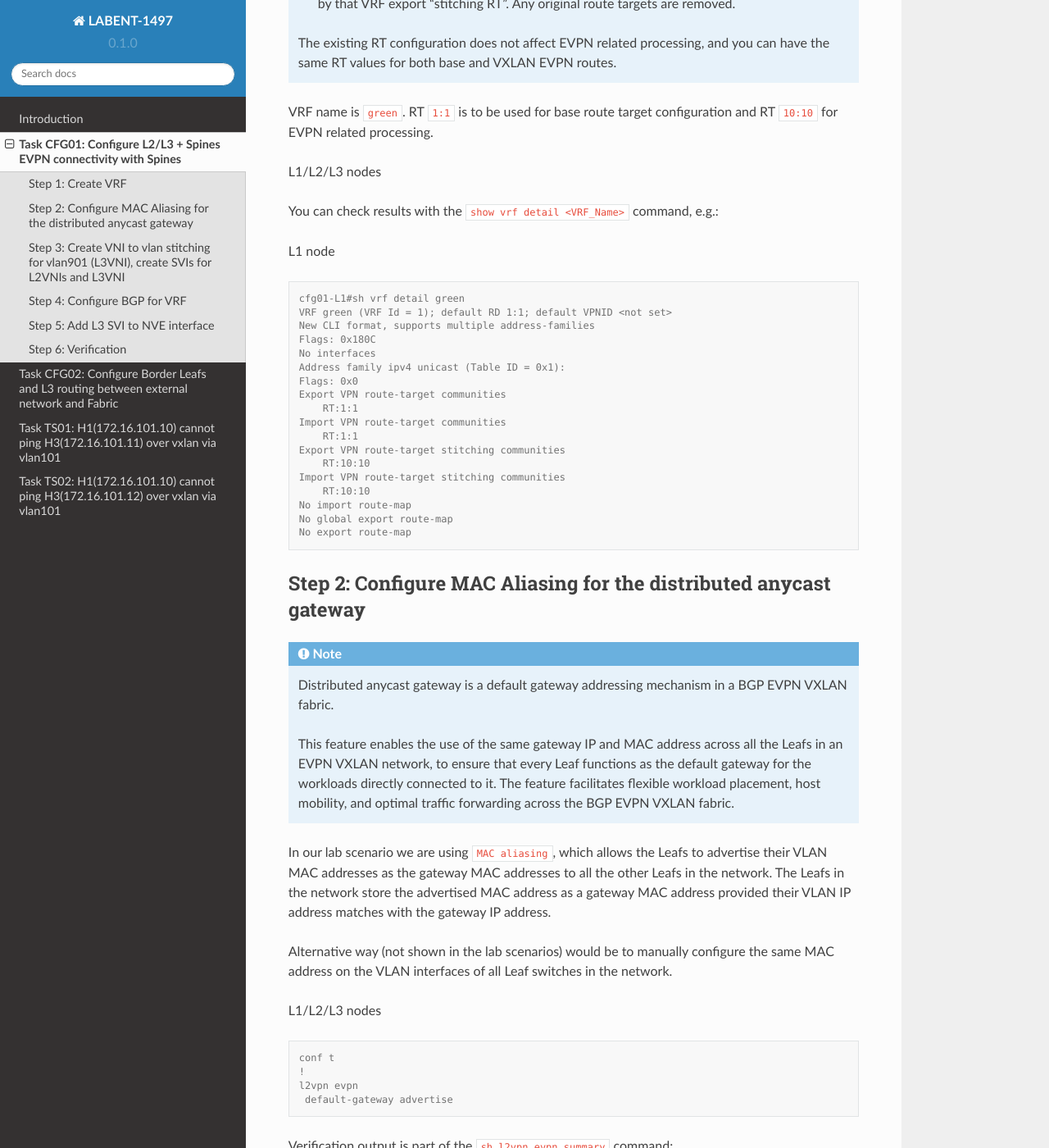
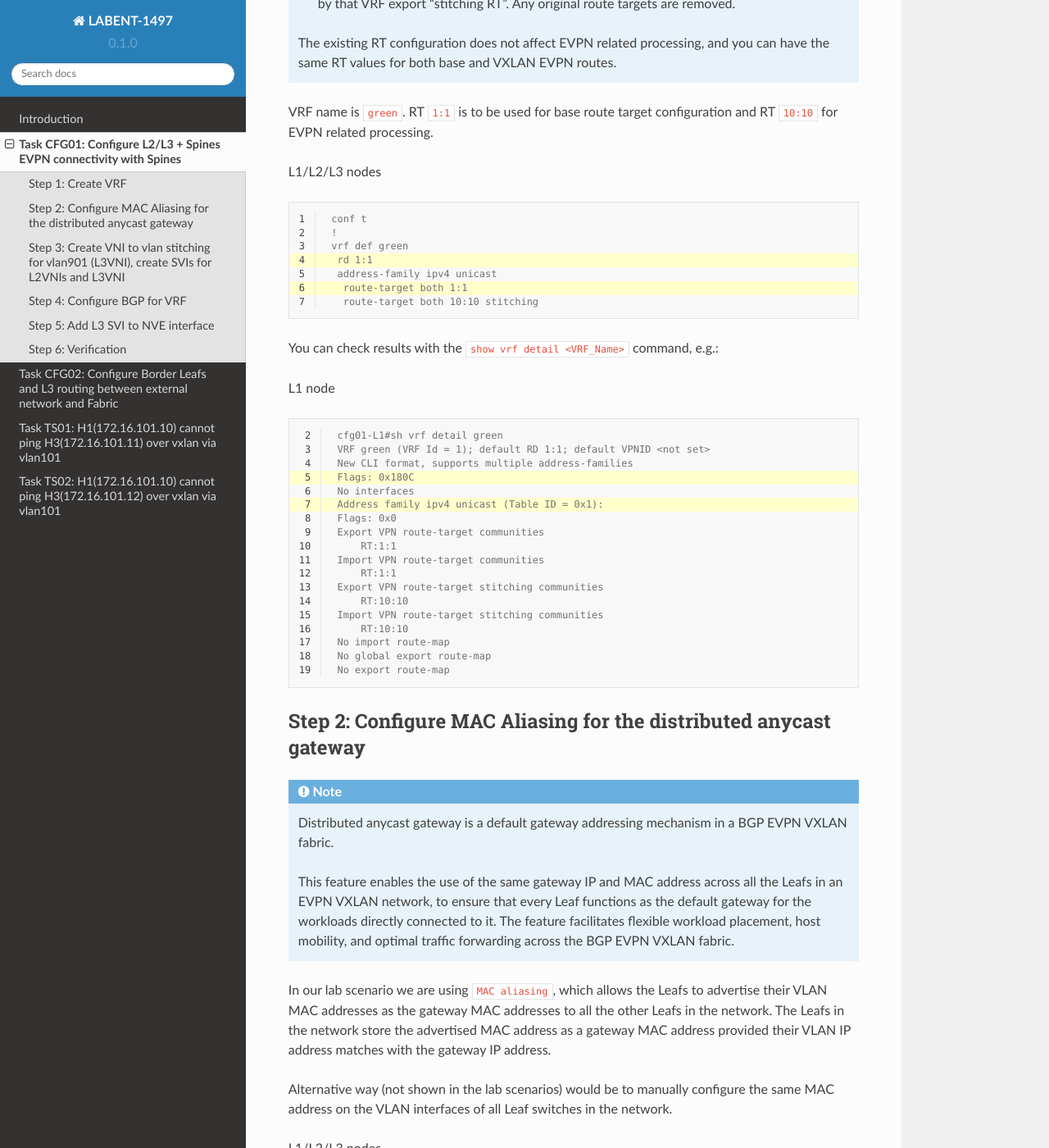
Before and after one commit to dvishchu/labent-1497, a Sphinx documentation site: the page built from docs/source/task_01.rst, in a window 1280 px wide and 1400 px high, scrolled down 1576 px. Shown: the whole window at 82% size. Built offline with Sphinx 7.4.7 and the Read the Docs theme 2.0.0, drawn with Linux system fonts in a browser that asks for light colours.

Commit message:
Update task_01.rst

```diff
--- a/docs/source/task_01.rst
+++ b/docs/source/task_01.rst
@@ -43,7 +43,6 @@
 .. code-block:: console
    :linenos:
    :emphasize-lines: 4,6
-   :caption:
 
     conf t
     !
@@ -58,6 +57,9 @@
 L1 node
 
 .. code-block:: console
+   :linenos:
+   :emphasize-lines: 4,6
+   :lineno-start: 2
 
     cfg01-L1#sh vrf detail green
     VRF green (VRF Id = 1); default RD 1:1; default VPNID <not set>
```
